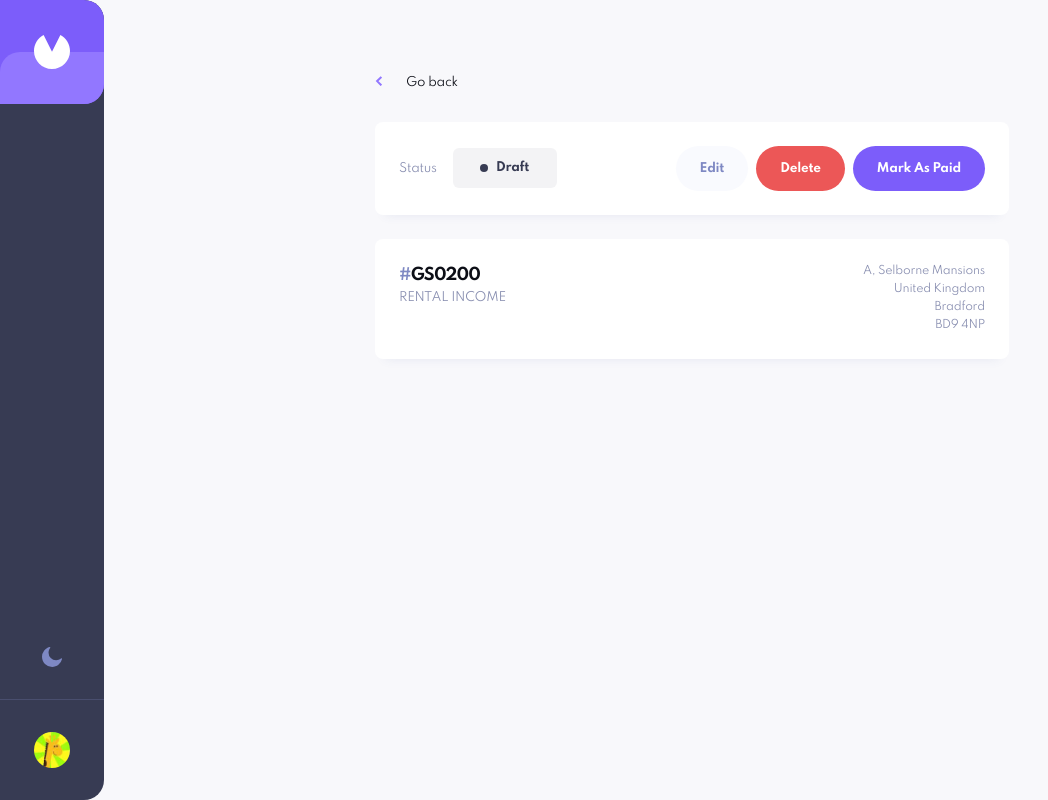
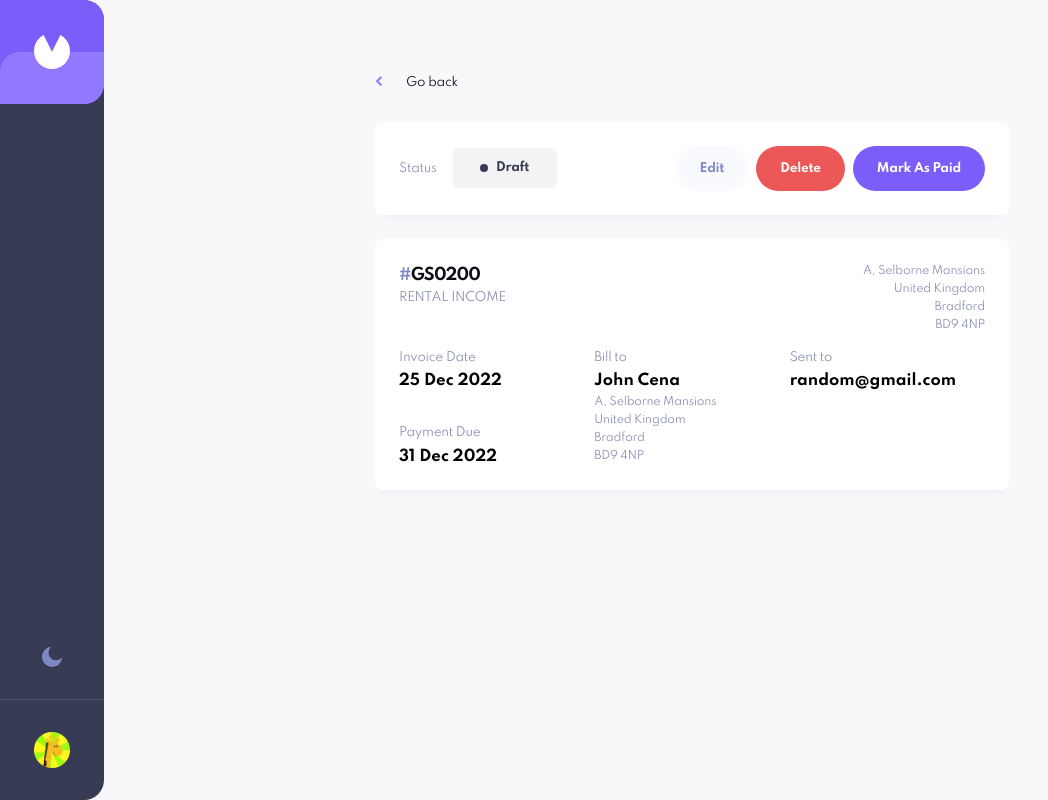
Before and after one commit to RahulGandhi14/invoice, a React (Create React App) app: page /invoice/1 in a window 1280 px wide. Shown: the whole page, without its empty margins (0-1048 px from the left). Built offline with nearby package versions, Linux system fonts and the light colour scheme.

Commit message:
feat/ view invoice page - invoice body

```diff
--- a/src/components/Invoice/InvoiceBody.tsx
+++ b/src/components/Invoice/InvoiceBody.tsx
@@ -8,10 +8,23 @@ const Card = styled('div')`
     ${CardStyles}
     display: grid;
     grid-template-columns: 1fr 1fr 1fr;
+    row-gap: 1rem;
 `
 
 const Text = styled('p')`
-    ${fontStyle1}
+    ${fontStyle1};
+    margin-bottom: 0.5rem;
+`
+
+const FieldValue = styled('p')`
+    font-weight: bold;
+    font-size: 0.9325rem;
+`
+
+const Dates = styled('div')`
+    display: flex;
+    flex-direction: column;
+    justify-content: space-between;
 `
 
 const Id = styled(H3)`
@@ -22,12 +35,23 @@ const Id = styled(H3)`
     }
 `
 
-const Address = styled('address')`
+type AddressProps = {
+    textAlign?:
+        | 'start'
+        | 'end'
+        | 'left'
+        | 'right'
+        | 'center'
+        | 'justify'
+        | 'match-parent'
+}
+
+const Address = styled('address')<AddressProps>`
     ${fontStyle2}
     font-style: normal;
     display: flex;
     flex-direction: column;
-    text-align: end;
+    text-align: ${(props) => (props.textAlign ? props.textAlign : 'end')};
     grid-area: 1 / 2 / 2 / 4;
 `
 
@@ -46,6 +70,32 @@ const InvoiceBody = () => {
                 <span>Bradford</span>
                 <span>BD9 4NP</span>
             </Address>
+            <Dates>
+                <div>
+                    <Text>Invoice Date</Text>
+                    <FieldValue>25 Dec 2022</FieldValue>
+                </div>
+                <div>
+                    <Text>Payment Due</Text>
+                    <FieldValue>31 Dec 2022</FieldValue>
+                </div>
+            </Dates>
+            <div>
+                <Text>Bill to</Text>
+                <FieldValue style={{ marginBottom: '0.25rem' }}>
+                    John Cena
+                </FieldValue>
+                <Address textAlign="start">
+                    <span>A, Selborne Mansions</span>
+                    <span>United Kingdom</span>
+                    <span>Bradford</span>
+                    <span>BD9 4NP</span>
+                </Address>
+            </div>
+            <div>
+                <Text>Sent to</Text>
+                <FieldValue>random@gmail.com</FieldValue>
+            </div>
         </Card>
     )
 }
```
